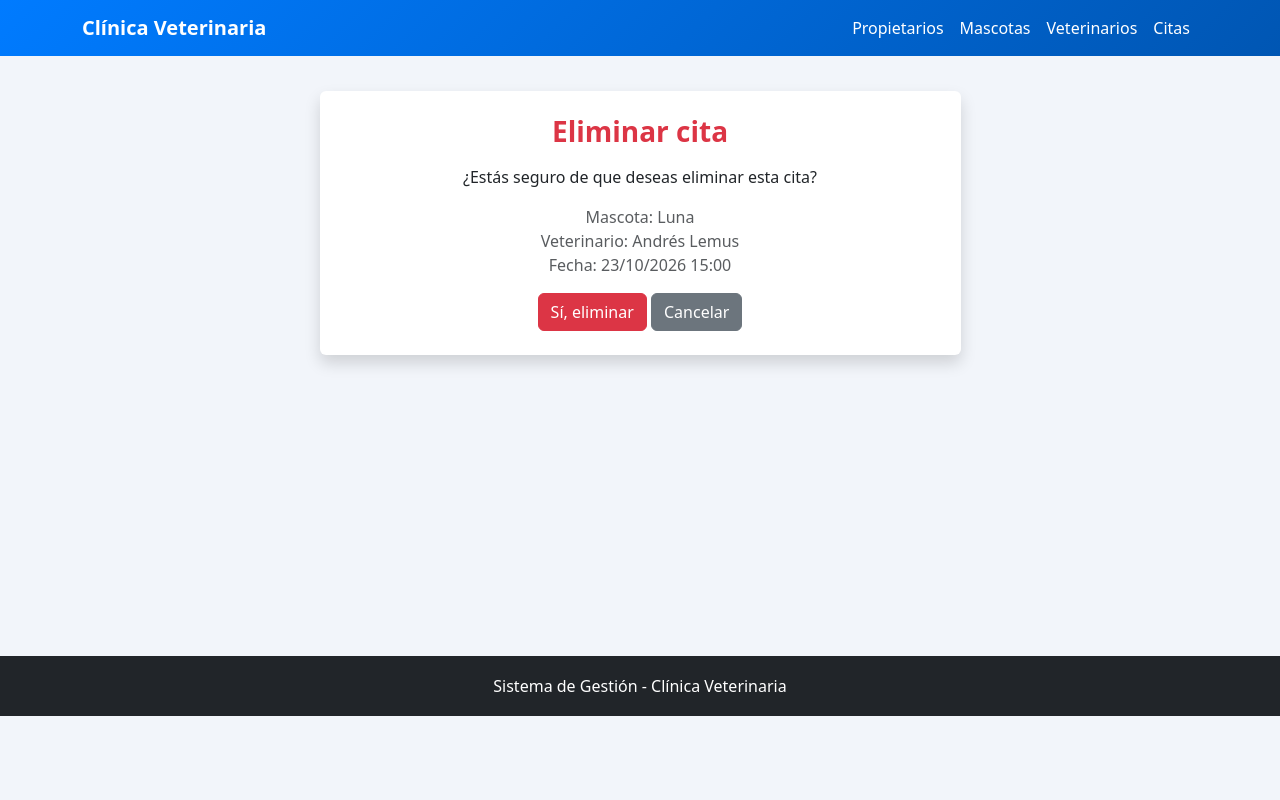
After one commit to JhoymarSierra/sistema-veterinaria, a Django app: page /citas/eliminar/1/ in a window 1280 px wide. The commit adds this page. Run offline with Django 5.2, Linux system fonts and the light colour scheme; data comes from the database, SQL or seed files in the repository; both versions use the stored data as it was after the commit.

Commit message:
Implementar CRUD de citas y registro de mascotas

```diff
--- /dev/null
+++ b/citas/templates/citas/cita_confirm_delete.html
@@ -0,0 +1,45 @@
+
+{% extends 'base.html' %}
+
+{% block title %}Eliminar cita{% endblock %}
+
+{% block content %}
+
+<div class="row justify-content-center">
+    <div class="col-md-7">
+
+        <div class="card border-0 shadow">
+            <div class="card-body p-4 text-center">
+
+                <h3 class="text-danger fw-bold">Eliminar cita</h3>
+
+                <p class="mt-3">
+                    ¿Estás seguro de que deseas eliminar esta cita?
+                </p>
+
+                <p class="text-muted">
+                    Mascota: {{ object.mascota.nombre }}<br>
+                    Veterinario: {{ object.veterinario.nombre }}<br>
+                    Fecha: {{ object.fecha|date:"d/m/Y H:i" }}
+                </p>
+
+                <form method="post">
+                    {% csrf_token %}
+
+                    <button type="submit" class="btn btn-danger">
+                        Sí, eliminar
+                    </button>
+
+                    <a href="{% url 'citas:listar' %}"
+                       class="btn btn-secondary">
+                        Cancelar
+                    </a>
+                </form>
+
+            </div>
+        </div>
+
+    </div>
+</div>
+
+{% endblock %}
--- a/citas/urls.py
+++ b/citas/urls.py
@@ -1,10 +1,18 @@
+
 from django.urls import path
-from .views import CitaCreateView
+
+from .views import (
+    CitaListView,
+    CitaCreateView,
+    CitaUpdateView,
+    CitaDeleteView,
+)
+
+app_name = 'citas'
 
 urlpatterns = [
-    path(
-        '',
-        CitaCreateView.as_view(),
-        name='cita_crear'
-    ),
+    path('', CitaListView.as_view(), name='listar'),
+    path('crear/', CitaCreateView.as_view(), name='crear'),
+    path('editar/<int:pk>/', CitaUpdateView.as_view(), name='editar'),
+    path('eliminar/<int:pk>/', CitaDeleteView.as_view(), name='eliminar'),
 ]
--- a/citas/views.py
+++ b/citas/views.py
@@ -1,13 +1,37 @@
+
 from django.urls import reverse_lazy
-from django.views.generic import CreateView
+from django.views.generic import ListView, CreateView, UpdateView, DeleteView
 
 from .models import Cita
 from .forms import CitaForm
 
 
+# LISTAR CITAS
+class CitaListView(ListView):
+    model = Cita
+    template_name = 'citas/cita_list.html'
+    context_object_name = 'citas'
+    ordering = ['fecha']
+
+
+# REGISTRAR CITAS
 class CitaCreateView(CreateView):
     model = Cita
     form_class = CitaForm
     template_name = 'citas/cita_form.html'
-    success_url = reverse_lazy('cita_crear')
-# Create your views here.
+    success_url = reverse_lazy('citas:listar')
+
+
+# EDITAR CITAS
+class CitaUpdateView(UpdateView):
+    model = Cita
+    form_class = CitaForm
+    template_name = 'citas/cita_form.html'
+    success_url = reverse_lazy('citas:listar')
+
+
+# ELIMINAR CITAS
+class CitaDeleteView(DeleteView):
+    model = Cita
+    template_name = 'citas/cita_confirm_delete.html'
+    success_url = reverse_lazy('citas:listar')
--- a/config/urls.py
+++ b/config/urls.py
@@ -21,6 +21,7 @@ urlpatterns = [
     path('admin/', admin.site.urls),
 
     path('propietarios/', include('propietarios.urls')),
+    path('mascotas/', include('mascotas.urls')),
     path('veterinarios/', include('veterinarios.urls')),
     path('citas/', include('citas.urls')),
 ]
--- /dev/null
+++ b/mascotas/urls.py
@@ -0,0 +1,9 @@
+
+from django.urls import path
+from .views import MascotaCreateView
+
+app_name = 'mascotas'
+
+urlpatterns = [
+    path('', MascotaCreateView.as_view(), name='crear'),
+]
--- /dev/null
+++ b/templates/base.html
@@ -0,0 +1,97 @@
+
+
+<!DOCTYPE html>
+<html lang="es">
+<head>
+    <meta charset="UTF-8">
+    <meta name="viewport" content="width=device-width, initial-scale=1.0">
+    <title>{% block title %}Clínica Veterinaria{% endblock %}</title>
+
+    <link href="https://cdn.jsdelivr.net/npm/bootstrap@5.3.3/dist/css/bootstrap.min.css" rel="stylesheet">
+
+    <style>
+        body {
+            background: #f2f5fa;
+            min-height: 100vh;
+        }
+
+        .navbar {
+            background: linear-gradient(135deg, #007bff, #0056b3);
+        }
+
+        .navbar-brand, .nav-link {
+            color: white !important;
+        }
+
+        .contenido {
+            min-height: 75vh;
+            padding-top: 35px;
+            padding-bottom: 35px;
+        }
+
+        footer {
+            background: #212529;
+            color: white;
+            padding: 18px;
+            text-align: center;
+        }
+    </style>
+
+    {% block extra_css %}{% endblock %}
+</head>
+
+<body>
+
+    <nav class="navbar navbar-expand-lg navbar-dark">
+        <div class="container">
+            <a class="navbar-brand fw-bold" href="/">Clínica Veterinaria</a>
+
+            <button class="navbar-toggler" type="button"
+                    data-bs-toggle="collapse" data-bs-target="#menu">
+                <span class="navbar-toggler-icon"></span>
+            </button>
+
+            <div class="collapse navbar-collapse" id="menu">
+                <ul class="navbar-nav ms-auto">
+                    <li class="nav-item">
+                        <a class="nav-link" href="/propietarios/">Propietarios</a>
+                    </li>
+                    <li class="nav-item">
+    <a class="nav-link" href="/mascotas/">Mascotas</a>
+</li>
+                    <li class="nav-item">
+                        <a class="nav-link" href="/veterinarios/">Veterinarios</a>
+                    </li>
+                    <li class="nav-item">
+                        <a class="nav-link" href="/citas/">Citas</a>
+                    </li>
+                </ul>
+            </div>
+        </div>
+    </nav>
+
+    <main class="container contenido">
+
+        {% if messages %}
+            {% for message in messages %}
+                <div class="alert alert-{{ message.tags|default:'info' }} alert-dismissible fade show">
+                    {{ message }}
+                    <button type="button" class="btn-close" data-bs-dismiss="alert"></button>
+                </div>
+            {% endfor %}
+        {% endif %}
+
+        {% block content %}{% endblock %}
+
+    </main>
+
+    <footer>
+        <p class="mb-0">Sistema de Gestión - Clínica Veterinaria</p>
+    </footer>
+
+    <script src="https://cdn.jsdelivr.net/npm/bootstrap@5.3.3/dist/js/bootstrap.bundle.min.js"></script>
+
+    {% block extra_js %}{% endblock %}
+
+</body>
+</html>
```
Also changed, not shown: citas/templates/citas/cita_form.html (+25 -66 lines), citas/templates/citas/cita_list.html (added, +71 -0 lines), config/settings.py (+4 -5 lines), mascotas/forms.py (added, +28 -0 lines), mascotas/templates/mascotas/mascota_form.html (added, +39 -0 lines), mascotas/views.py (+12 -2 lines), db.sqlite3.
